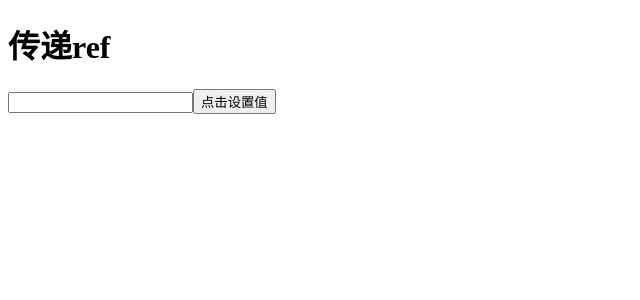
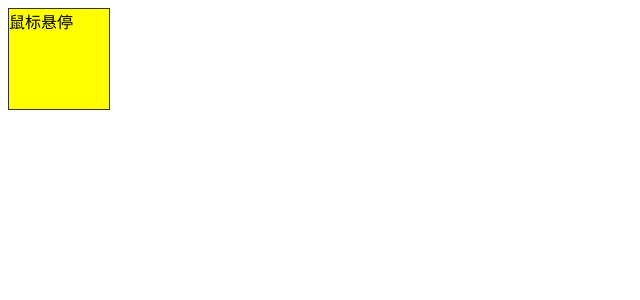
Before and after one commit to canlan527/react19, a React (Vite) app: page / in a window 1280 px wide. Shown: the top 300 px of the page, without its empty margins (0-640 px from the left). Built offline with nearby package versions, Linux system fonts and the light colour scheme.

Commit message:
鼠标悬停demo

```diff
--- /dev/null
+++ b/src/app/App17.jsx
@@ -0,0 +1,68 @@
+import { useRef, useImperativeHandle } from 'react'
+
+const tooltipStyle = {
+  display: 'none',
+  position: 'fixed',
+  background: 'rgba(0,0,0, .7)',
+  color: '#fff',
+  padding: '8px 12px',
+  borderRadius: '4px solid',
+  fontSize: '14px',
+  transition: 'opacity 0.5s ease',
+  zIndex: 9900,
+}
+const spanStyle = {
+  display: "inline-block",
+  width: '100px',
+  height: '100px',
+  border: '1px solid #333',
+  background: 'yellow'
+}
+function Tooltip({ ref }) {
+  const myRef = useRef(null)
+
+  // 暴露两个方法给父组件
+  useImperativeHandle(ref, () => ({
+    show(e) {
+        // console.log(e.clientX, e.clientY)
+        const x = e.clientX;
+        const y = e.clientY;
+        myRef.current.style.display = 'block'
+        myRef.current.style.opacity = '1';
+        myRef.current.style.left = `${x}px`
+        myRef.current.style.top = `${y}px`
+    },
+    hide() {
+      myRef.current.style.opacity = '0';
+    }
+  }))
+
+
+  return (
+    <div style={tooltipStyle} ref={myRef}>秀爱一生推</div>
+  )
+}
+
+export default function App() {
+  const toolTipRef = useRef(null)
+
+  const handleMouseEnter = (e) => {
+    console.log('enter')
+    toolTipRef.current.show(e)
+  }
+  const handleMouseLeave = (e) => {
+    console.log('leave')
+    toolTipRef.current.hide(e)
+  }
+
+
+  return (
+    <div>
+      <span onMouseEnter={handleMouseEnter}
+        onMouseLeave={handleMouseLeave}
+        style={spanStyle}
+      >鼠标悬停</span>
+      <Tooltip ref={toolTipRef} />
+    </div>
+  )
+}
--- a/src/main.jsx
+++ b/src/main.jsx
@@ -1,6 +1,6 @@
 import { StrictMode } from 'react'
 import { createRoot } from 'react-dom/client'
-import App from './app/App16.jsx'
+import App from './app/App17.jsx'
 
 createRoot(document.getElementById('root')).render(
   <StrictMode>
```
